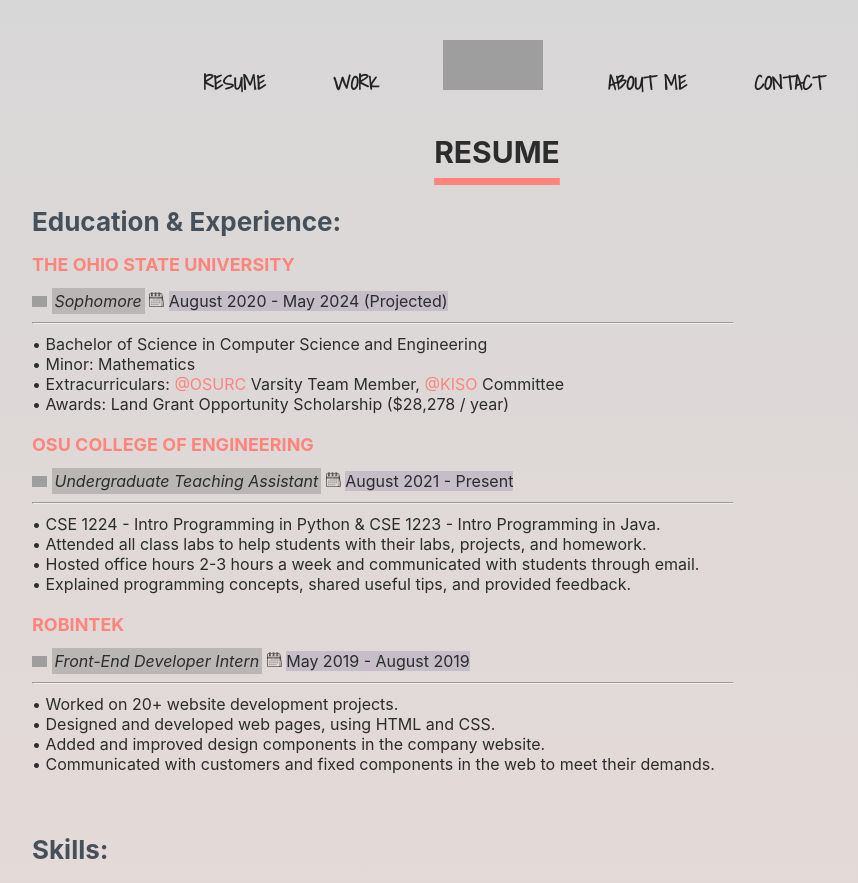
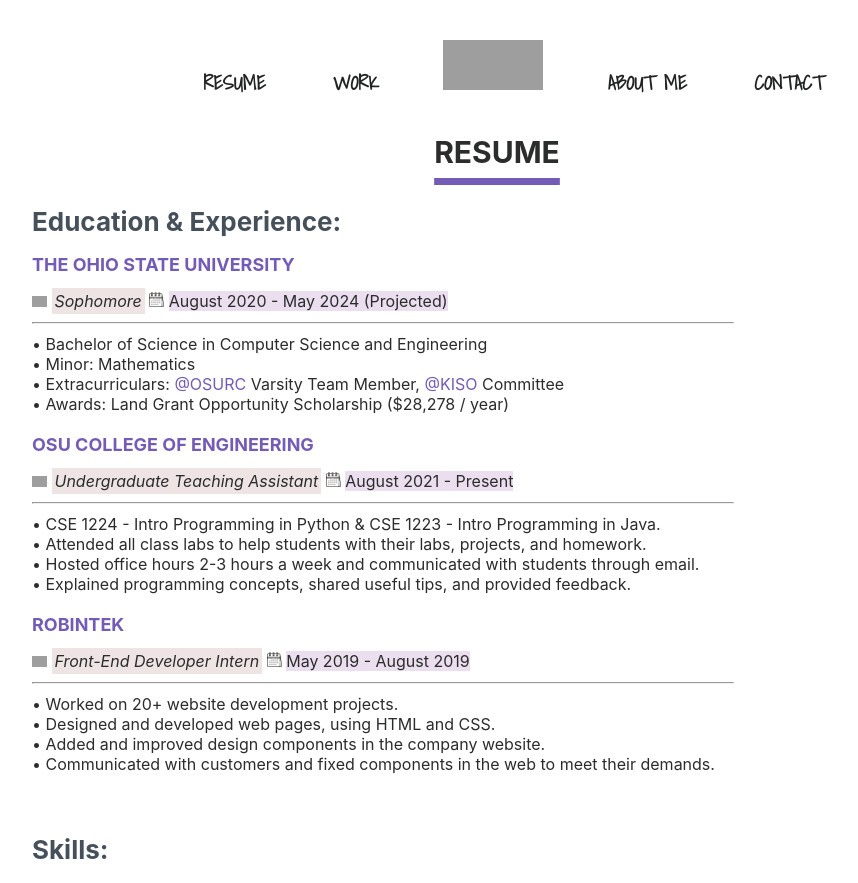
Before and after one commit to LukasMurdock/Portfolio, a PHP site: page /resume.html in a window 1280 px wide. Shown: the top 883 px of the page, without its empty margins (143-1001 px from the left). Run offline with PHP 8.4, Linux system fonts and the light colour scheme; grey boxes are pictures that could not be loaded.

Commit message:
picture fix

```diff
--- a/style.css
+++ b/style.css
@@ -6,9 +6,7 @@
 
 }
 
-body {
-  background-image: linear-gradient(to bottom, rgb(216, 215, 215) , rgb(243, 221, 217));
-}
+
 
 .a {
   text-decoration: none;
@@ -255,7 +253,7 @@
 }
 
 .roles a {
-    color: #ff857c;;
+    color: #735bb6;;
 }
 
 .resume-body a:hover {
@@ -269,7 +267,7 @@
     margin:0 0;
     display: block;
     text-decoration: underline;
-    text-decoration-color: #ff857c;
+    text-decoration-color: #735bb6;
     text-decoration-thickness: 7px;
     text-underline-offset: 15px;
     padding-bottom: 0;
@@ -285,7 +283,7 @@
 }
 
 .job-title {
-    color: #ff857c;;
+    color: #735bb6;;
     font-size: 18px;
     font-weight: bold;
     margin-bottom: 0;
@@ -294,7 +292,7 @@
 }
 
 .date {
-    background: #c5bdc7;
+    background: #ebdeee;
     display: inline-block;
     margin-bottom: 0px;
 
@@ -302,7 +300,7 @@
 
 .job-place {
     padding: 3px 3px;
-    background: #bbb6b6;
+    background: #eee4e4;
     display: inline-block;
     margin-bottom: 0px;
 }
@@ -336,7 +334,7 @@
     width: 67px;
 }
 
-progress::-webkit-progress-value { background: #ff857c;}
+progress::-webkit-progress-value { background: #735bb6;}
 
 progress {
     text-align: center;
@@ -362,10 +360,10 @@
     background-color: #c9c9c9;
   }
   progress::-webkit-progress-value {
-    background-color: #ff857c;
+    background-color: #735bb6;
   }
   progress::-moz-progress-bar {
-    background-color: #ff857c;
+    background-color: #735bb6;
   }
 
 
--- a/work.html
+++ b/work.html
@@ -66,7 +66,7 @@
       </li>
       <li>
         <div class="img__wrap">
-          <img src="sources/me.jpg" />
+          <img src="sources/pics/snare.png" />
           <p class="img__description">
             <br/>
             <a target="_blank" href="https://github.com/shayjin/jay-shin" style="font-size: 20px;"><b>Portfolio</b></a>
@@ -100,7 +100,7 @@
     <ul>
       <li>
         <div class="img__wrap">
-          <img src="sources/set.jpeg" />
+          <img src="sources/set 2.jpeg" />
           <p class="img__description" >
 
             <br/>
```
Also changed, not shown: sources/pics/gd-flyer.jpg (deleted), sources/pics/luke-wingert.png (added), sources/set 2.jpeg (added), 9 other files.
